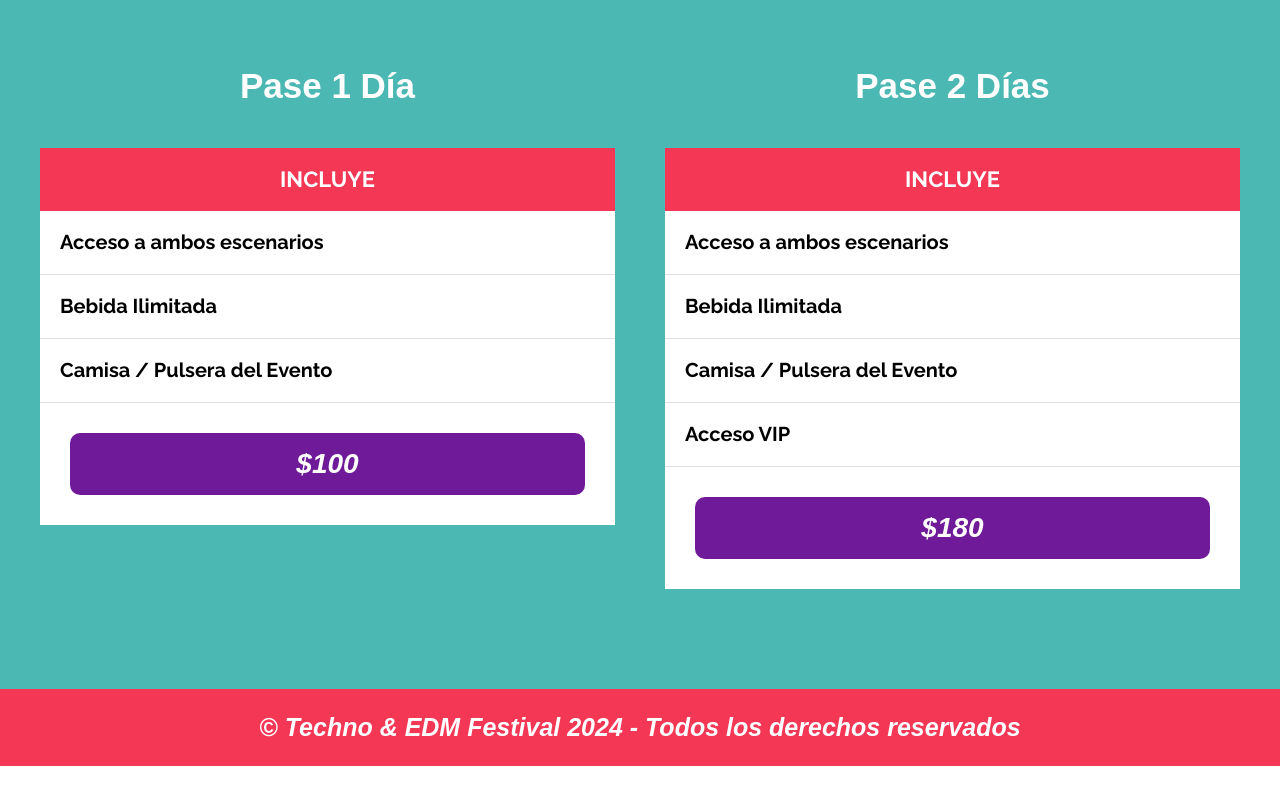
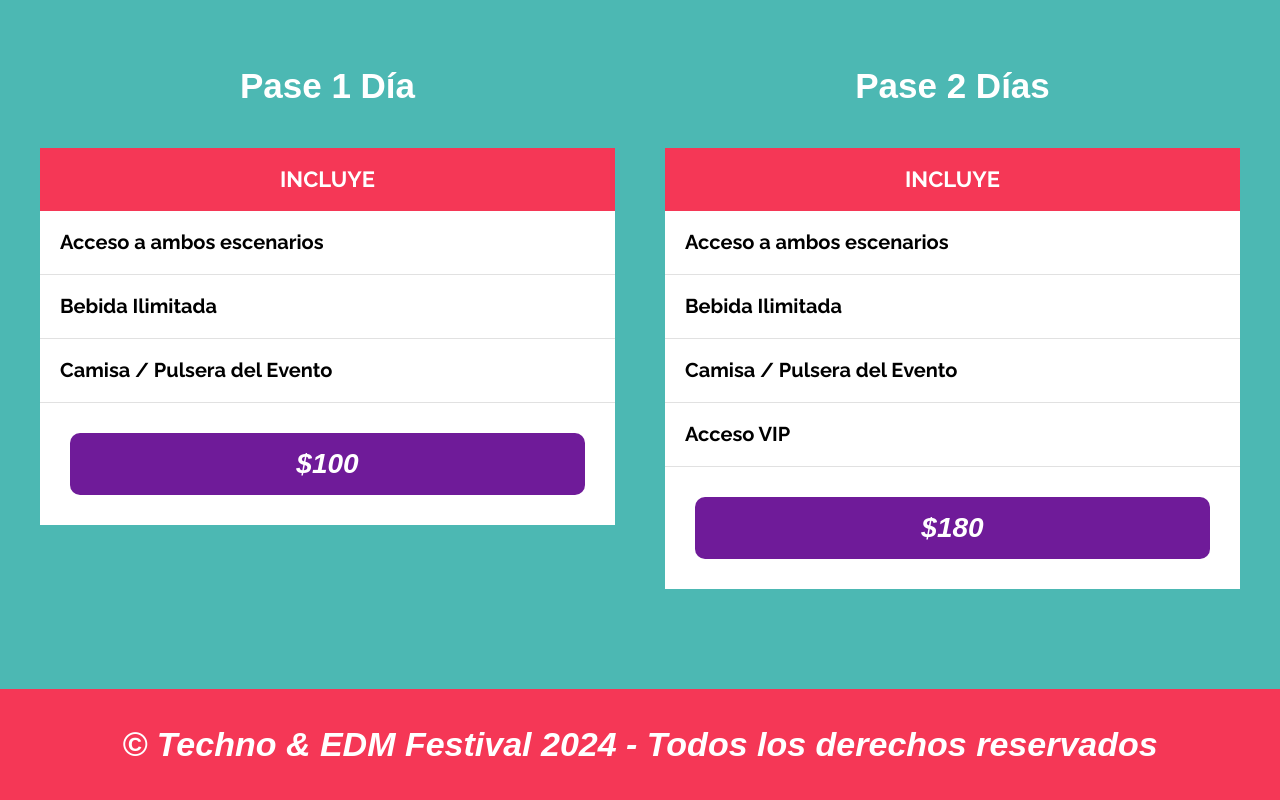
Before and after one commit to Renzo2O99/Proyecto---Festival-de-Musica-Techno, a plain HTML site: page index.html in a window 1280 px wide. Shown: the part 4451-5251 px from the top of the page. Before the commit the page ends 5217 px from the top, so only its background shows below. Drawn offline with Linux system fonts and the light colour scheme; a web font is replaced by a local one.

Commit message:
Mejora en el Footer.

```diff
--- a/src/scss/layout/_footer.scss
+++ b/src/scss/layout/_footer.scss
@@ -1,16 +1,21 @@
 @use '../base/variables' as v;
+@use '../base/mixins' as mix;
 
 .footer {
     background-color: v.$rosa;
-    padding: 2rem 0;
+    padding: 3rem 1rem;
 
     p {
         font-family: v.$fuente_cursiva;
         font-style: italic;
-        font-size: 2.5rem;
+        font-size: 3rem;
         font-weight: 900;
         margin: 0;
         color: v.$blanco;
         text-align: center;
+
+        @include mix.desktop {
+            font-size: 3.4rem;
+        }
     }
 }
```
Also changed, not shown: build/css/app.css, 1 other file.
